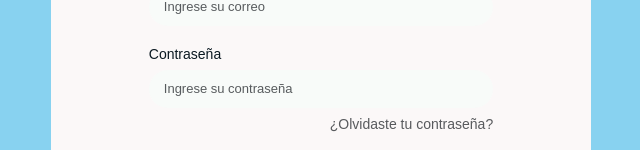
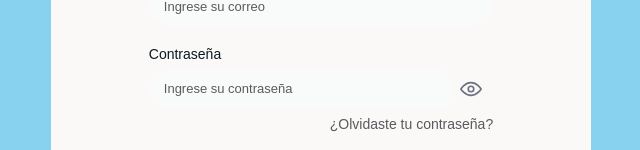
Before and after one commit to Jcamilorangel16/Cozymov, a Next.js app in the folder Frontend/: page / in a window 1280 px wide. Shown: the part 344-494 px from the top of the page, without its empty margins (319-959 px from the left). Built offline with nearby package versions, Linux system fonts and the light colour scheme.

Commit message:
FEAT: Se puede ver la contraseña

```diff
--- /dev/null
+++ b/Frontend/src/components/BotonVerContrasena.css
@@ -0,0 +1,46 @@
+/* El botón queda dentro del campo, a la derecha y sin marco propio. */
+.input-group > .form-control:has(+ .boton-ver-contrasena) {
+  padding-right: 3rem;
+  border-top-right-radius: var(--bs-border-radius) !important;
+  border-bottom-right-radius: var(--bs-border-radius) !important;
+}
+
+.boton-ver-contrasena {
+  position: absolute;
+  top: 0;
+  right: 0;
+  bottom: 0;
+  z-index: 4;
+  display: inline-flex;
+  align-items: center;
+  justify-content: center;
+  width: 2.75rem;
+  padding: 0;
+  border: 0 !important;
+  border-radius: 0 var(--bs-border-radius) var(--bs-border-radius) 0 !important;
+  background: transparent !important;
+  color: #6b7280;
+  transition: color 0.15s ease, transform 0.15s ease;
+}
+
+.boton-ver-contrasena:hover:not(:disabled) {
+  color: #0b6f94;
+}
+
+.boton-ver-contrasena:active:not(:disabled) {
+  transform: scale(0.92);
+}
+
+.boton-ver-contrasena[aria-pressed="true"] {
+  color: #0b6f94;
+}
+
+.boton-ver-contrasena:focus-visible {
+  outline: 2px solid #4fe8e0;
+  outline-offset: -4px;
+  box-shadow: none;
+}
+
+.boton-ver-contrasena:disabled {
+  opacity: 0.5;
+}
--- /dev/null
+++ b/Frontend/src/components/BotonVerContrasena.jsx
@@ -0,0 +1,39 @@
+// Botón reutilizable con icono de ojo para mostrar u ocultar una contraseña.
+import "./BotonVerContrasena.css";
+
+/**
+ * Alterna la visibilidad de un campo de contraseña.
+ * @param {object} props Estado visible, acción y campo que controla.
+ * @returns Botón accesible con icono de ojo.
+ */
+export default function BotonVerContrasena({ visible, onAlternar, controla, disabled }) {
+  return (
+    <button
+      type="button"
+      className="btn boton-ver-contrasena"
+      onClick={onAlternar}
+      aria-controls={controla}
+      aria-pressed={visible}
+      aria-label={visible ? "Ocultar contraseña" : "Mostrar contraseña"}
+      title={visible ? "Ocultar contraseña" : "Mostrar contraseña"}
+      disabled={disabled}
+    >
+      <svg
+        viewBox="0 0 24 24"
+        width="22"
+        height="22"
+        fill="none"
+        stroke="currentColor"
+        strokeWidth="1.8"
+        strokeLinecap="round"
+        strokeLinejoin="round"
+        aria-hidden="true"
+        focusable="false"
+      >
+        <path d="M1 12s4-7 11-7 11 7 11 7-4 7-11 7S1 12 1 12z" />
+        <circle cx="12" cy="12" r="3" />
+        {visible ? <path d="M3 3l18 18" /> : null}
+      </svg>
+    </button>
+  );
+}
--- a/Frontend/src/features/login/components/Login.jsx
+++ b/Frontend/src/features/login/components/Login.jsx
@@ -3,13 +3,16 @@
 
 import Link from 'next/link';
 import '../styles/Login.css';
+import { useState } from 'react';
 import { useLogin } from '../hooks/useLogin';
+import BotonVerContrasena from '../../../components/BotonVerContrasena';
 
 /**
  * Renderiza el formulario de acceso a la aplicación.
  * @returns Interfaz de inicio de sesión.
  */
 function Login() {
+    const [verContrasena, setVerContrasena] = useState(false);
     const {
         correo,
         setCorreo,
@@ -67,8 +70,9 @@ function Login() {
                             Contraseña
                         </label>
 
+                        <div className="input-group">
                             <input
-                            type="password"
+                                type={verContrasena ? 'text' : 'password'}
                                 className="form-control"
                                 id="contrasena"
                                 placeholder="Ingrese su contraseña"
@@ -81,6 +85,13 @@ function Login() {
                                 aria-describedby={errorLogin ? 'error-inicio-sesion' : undefined}
                                 required
                             />
+                            <BotonVerContrasena
+                                visible={verContrasena}
+                                onAlternar={() => setVerContrasena((v) => !v)}
+                                controla="contrasena"
+                                disabled={cargando}
+                            />
+                        </div>
 
                         {/* Enlace de recuperación de contraseña */}
                         <div className="text-end mt-1">
--- a/Frontend/src/features/register/components/CredencialesRegistro.jsx
+++ b/Frontend/src/features/register/components/CredencialesRegistro.jsx
@@ -1,26 +1,6 @@
 // Renderiza las credenciales y los controles de envío del registro.
 import { useState } from "react";
-
-/**
- * Botón accesible que alterna la visibilidad de un campo de contraseña.
- * @param {object} props Estado visible, acción y campo que controla.
- * @returns Botón de mostrar u ocultar contraseña.
- */
-function BotonVerContrasena({ visible, onAlternar, controla, disabled }) {
-  return (
-    <button
-      type="button"
-      className="btn btn-outline-secondary boton-ver-contrasena"
-      onClick={onAlternar}
-      aria-controls={controla}
-      aria-pressed={visible}
-      aria-label={visible ? "Ocultar contraseña" : "Mostrar contraseña"}
-      disabled={disabled}
-    >
-      {visible ? "Ocultar" : "Mostrar"}
-    </button>
-  );
-}
+import BotonVerContrasena from "../../../components/BotonVerContrasena";
 
 /**
  * Muestra correo, contraseñas y acciones de registro.
```
Also changed, not shown: Frontend/src/features/register/styles/register.css (+0 -11 lines). Lines whose indentation alone changed are shown as unchanged.
